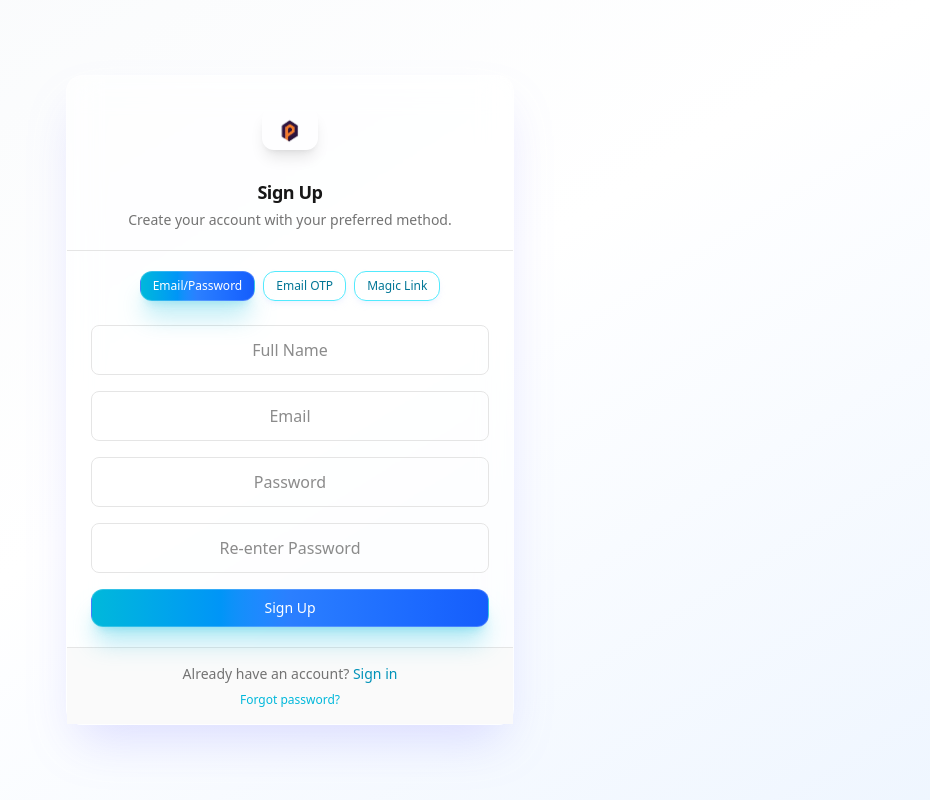
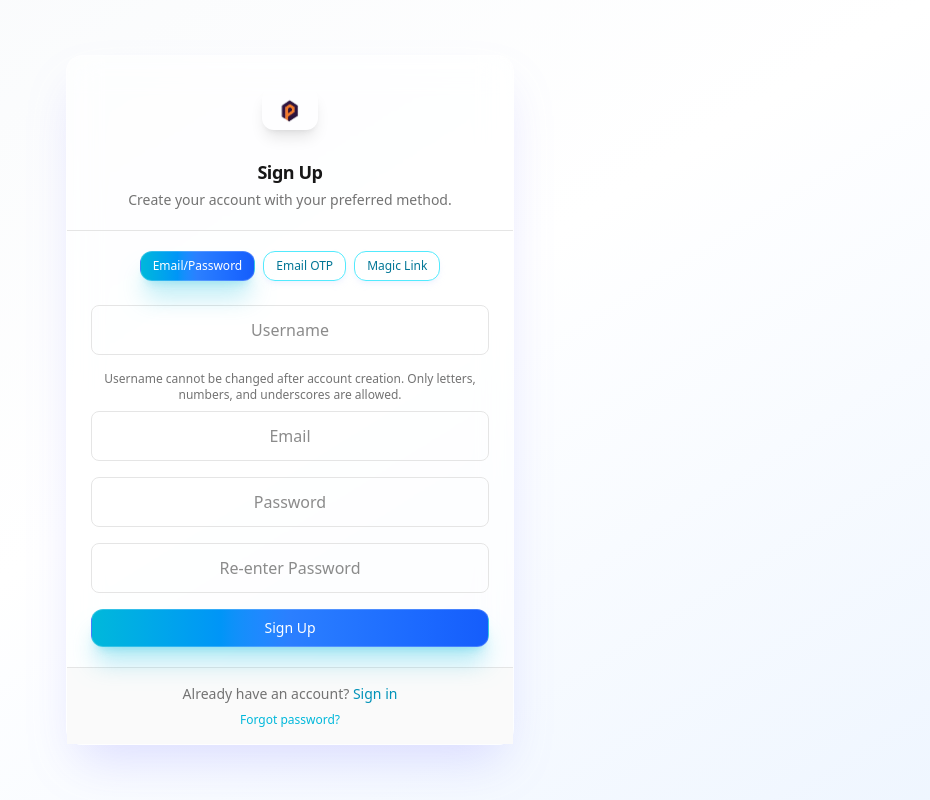
Before and after one commit to web3lancer/pay, a Next.js app: page /auth/signup in a window 1280 px wide. Shown: the whole page, without its empty margins (350-1280 px from the left). Built offline with nearby package versions, Linux system fonts and the light colour scheme; no server answers.

Commit message:
🚀 ✨ feat: implement UserProfilePage and PaymentRequestPage components; add user data handling, QR code generation, and profile link sharing functionality

```diff
--- a/src/app/auth/signup/page.tsx
+++ b/src/app/auth/signup/page.tsx
@@ -41,6 +41,13 @@ export default function SignupPage() {
     e.preventDefault()
     setLoading(true)
     setError(null)
+    // Username validation: no spaces, only a-z, 0-9, _, min 3 chars
+    const usernameRegex = /^[a-zA-Z0-9_]{3,}$/;
+    if (!usernameRegex.test(name)) {
+      setError('Username must be at least 3 characters, contain only letters, numbers, or underscores, and no spaces.')
+      setLoading(false)
+      return
+    }
     if (password !== password2) {
       setError('Passwords do not match')
       setLoading(false)
@@ -184,12 +191,15 @@ export default function SignupPage() {
                   <input
                     type="text"
                     required
-                    placeholder="Full Name"
+                    placeholder="Username"
                     className="w-full px-4 py-3 rounded-lg border border-neutral-200 focus:border-cyan-500 outline-none text-center"
                     value={name}
-                    onChange={e => setName(e.target.value)}
-                    autoComplete="name"
+                    onChange={e => setName(e.target.value.replace(/[^a-zA-Z0-9_]/g, ''))}
+                    autoComplete="username"
                   />
+                  <div className="text-xs text-neutral-500 mb-2">
+                    Username cannot be changed after account creation. Only letters, numbers, and underscores are allowed.
+                  </div>
                   <input
                     type="email"
                     required
--- a/src/lib/appwrite.ts
+++ b/src/lib/appwrite.ts
@@ -933,15 +933,15 @@ export function canonizeUsername(username?: string): string | undefined {
 
 /**
  * Get the best profile link for a user (canonized username if exists, else userId).
- * Returns: /{username} or /{userId}
+ * Returns: /u/{username} or /u/{userId}
  */
 export function getUserProfileLink(user: { username?: string; userId?: string }) {
   const canon = canonizeUsername(user?.username)
   if (canon && canon !== '') {
-    return `/${canon}`
+    return `/u/${canon}`
   }
   if (user?.userId && typeof user.userId === 'string' && user.userId.trim() !== '') {
-    return `/${user.userId}`
+    return `/u/${user.userId}`
   }
   return '/'
 }
```
Also changed, not shown: src/app/[u]/[username]/[paymentId]/page.tsx (renamed from src/app/[username]/[paymentId]/page.tsx), src/app/[u]/[username]/page.tsx (renamed from src/app/[username]/page.tsx).
